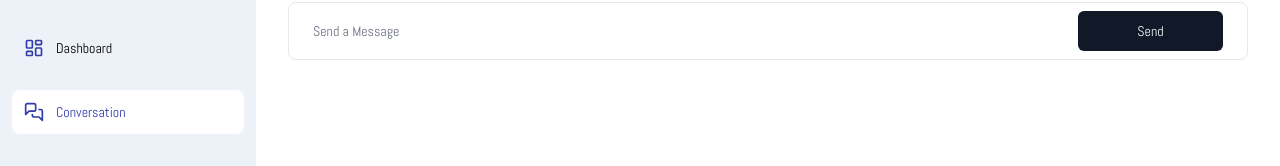
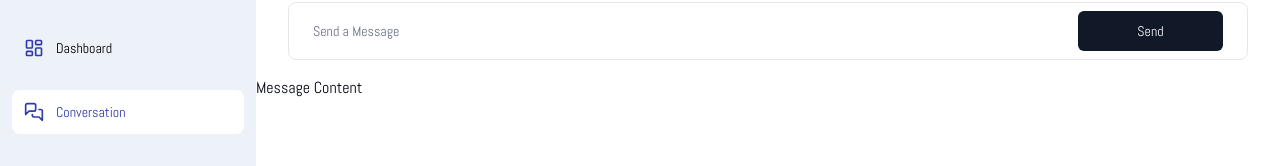
Before and after one commit to Eh1z/moxied.ai, a Next.js app in the folder frontend/: page /conversation in a window 1280 px wide. Shown: the part 118-284 px from the top of the page. Built offline with nearby package versions, Linux system fonts and the light colour scheme.

Commit message:
time to build my api calls

```diff
--- a/frontend/app/(dashboard)/(routes)/conversation/page.tsx
+++ b/frontend/app/(dashboard)/(routes)/conversation/page.tsx
@@ -20,7 +20,7 @@
 
 const ConversationPage = () => {
 
-    const form = useForm< z.infer<typeof formSchema >>({
+    const form = useForm<z.infer<typeof formSchema>>({
         resolver: zodResolver(formSchema),
         defaultValues: {
             prompt:""
@@ -72,8 +72,9 @@
                 </Button>
             </form>
         </Form>
-
-
+    </div>
+    <div className='space-y-4 mt-4 '>
+        Message Content
     </div>
     </>
   )
```
